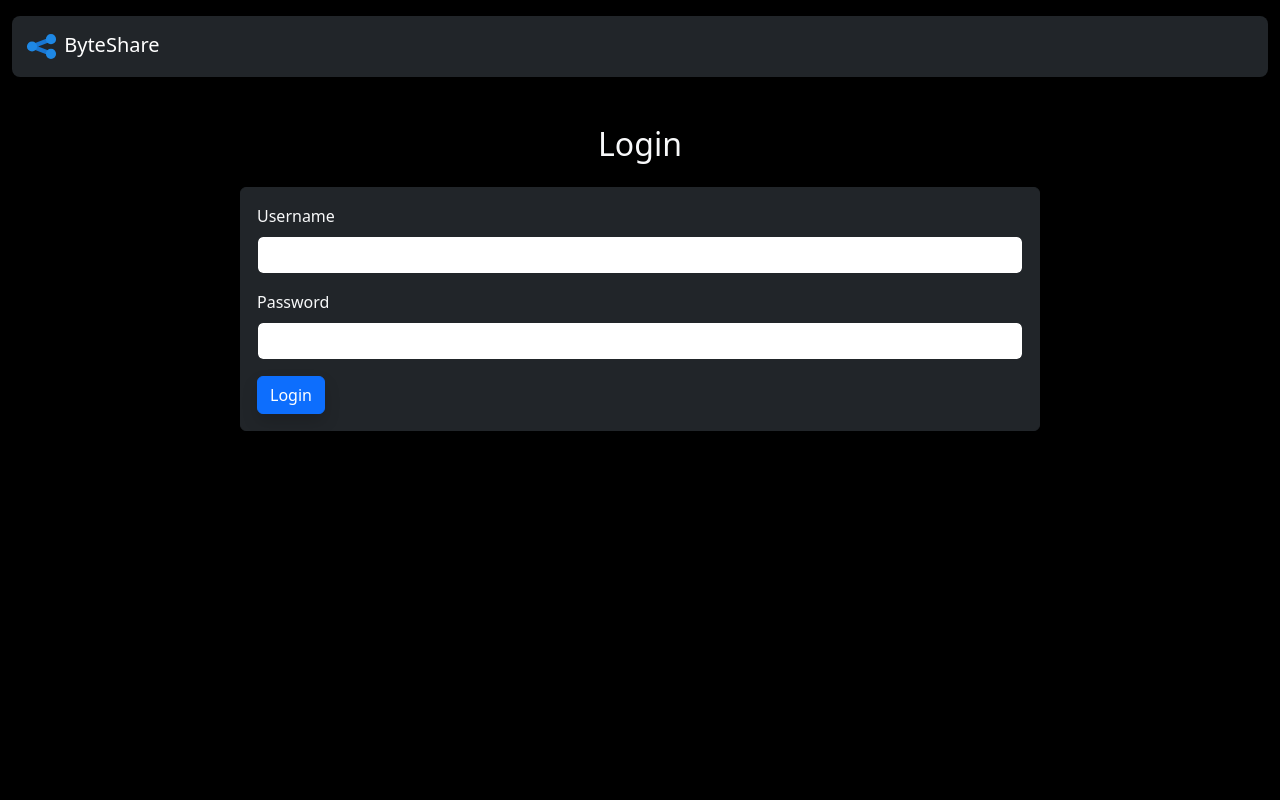
After one commit to antoniskoin/byteshare, a Flask app: page /login in a window 1280 px wide. The commit adds this page. Run offline with Flask 3, Linux system fonts and the light colour scheme.

Commit message:
added login functionality added logout functionality added profile section added secret key

```diff
--- a/configuration.cfg
+++ b/configuration.cfg
@@ -4,3 +4,6 @@ PASSWORD = [PASSWORD]
 DATABASE = [DATABASE]
 STORAGE_COLLECTION = [COLLECTION]
 ACCOUNT_COLLECTION = [COLLECTION]
+
+[APP]
+SECRET_KEY = [SECRET_KEY]
--- a/configuration.py
+++ b/configuration.py
@@ -9,7 +9,9 @@ def load_config() -> dict:
     database = config.get("DATABASE", "DATABASE")
     storage_collection = config.get("DATABASE", "STORAGE_COLLECTION")
     account_collection = config.get("DATABASE", "ACCOUNT_COLLECTION")
+    secret_key = config.get("APP", "SECRET_KEY")
     config = {"username": username, "password": password, "database": database,
               "storage_collection": storage_collection,
-              "account_collection": account_collection}
+              "account_collection": account_collection,
+              "secret_key": secret_key}
     return config
--- a/main.py
+++ b/main.py
@@ -1,14 +1,16 @@
 import pathlib
 
+import bcrypt
 import pymongo
 from bson import ObjectId
-from flask import Flask, render_template, request, redirect, url_for, make_response
+from flask import Flask, render_template, request, redirect, url_for, make_response, session
 
 from configuration import load_config
 from helpers.account import is_strong_password, generate_profile_image, hash_password
 
 app = Flask(__name__)
 config = load_config()
+app.secret_key = config["secret_key"]
 uri = f"mongodb+srv://{config['username']}:{config['password']}@cluster0.stl7rpk.mongodb.net/?retryWrites=true&w=majority"
 client = pymongo.MongoClient(uri)
 database = client.get_database(config["database"])
@@ -17,36 +19,45 @@ records = database.get_collection(config["storage_collection"])
 
 @app.route("/")
 def dashboard():
-    shared_files = records.find({})
-    files = []
-    for shared_file in shared_files:
-        title = shared_file["title"]
-        filename = shared_file["filename"]
-        extension = shared_file["extension"]
-        file_id = shared_file["_id"]
-        file_url = f"http://127.0.0.1/share/{file_id}"
-        files.append({
-            "file_id": file_id,
-            "title": title,
-            "filename": filename,
-            "extension": extension,
-            "file_url": file_url
-        })
+    if "username" in session:
+        shared_files = records.find({})
+        files = []
+        for shared_file in shared_files:
+            title = shared_file["title"]
+            filename = shared_file["filename"]
+            extension = shared_file["extension"]
+            file_id = shared_file["_id"]
+            file_url = f"http://127.0.0.1/share/{file_id}"
+            files.append({
+                "file_id": file_id,
+                "title": title,
+                "filename": filename,
+                "extension": extension,
+                "file_url": file_url
+            })
 
-    return render_template("dashboard.html", files=files)
+        return render_template("dashboard.html", files=files)
+    else:
+        return redirect(url_for("login"))
 
 
 @app.route("/upload_file")
 def upload_file():
-    return render_template("file_share.html")
+    if "username" in session:
+        return render_template("file_share.html")
+
+    return redirect(url_for("login"))
 
 
 @app.route("/delete", methods=["GET"])
 def delete_file():
-    if request.method == "GET":
-        file_id = request.args.get("id")
-        records.delete_one({"_id": ObjectId(file_id)})
-    return redirect(url_for("dashboard"))
+    if "username" in session:
+        if request.method == "GET":
+            file_id = request.args.get("id")
+            records.delete_one({"_id": ObjectId(file_id)})
+        return redirect(url_for("dashboard"))
+    else:
+        return redirect(url_for("login"))
 
 
 @app.route("/share/<file_id>")
@@ -71,6 +82,9 @@ def download_file(file_id):
 
 @app.route("/upload", methods=["POST"])
 def upload():
+    if "username" not in session:
+        return redirect(url_for("login"))
+
     if request.method == "POST":
         share_title = request.form.get("share_title")
         submitted_file = request.files.get("file")
@@ -155,9 +169,47 @@ def register():
             return render_template("register.html", message=message)
 
 
-@app.route("/login")
+@app.route("/login", methods=["GET", "POST"])
 def login():
-    return render_template("login.html")
+    if request.method == "GET":
+        return render_template("login.html")
+    else:
+        username = request.form.get("username")
+        password = request.form.get("password")
+        accounts = database.get_collection(config["account_collection"])
+        account = accounts.find_one({"username": username})
+        if not account:
+            message = "This user doesn't exist."
+            return render_template("login.html", message=message)
+
+        remote_password = account["password"]
+        if bcrypt.checkpw(password.encode("utf-8"), remote_password):
+            session["username"] = account["username"]
+            return redirect(url_for("dashboard"))
+        else:
+            message = "Wrong password. Please try again."
+            return render_template("login.html", message=message)
+
+
+@app.route("/profile")
+def profile():
+    if "username" in session:
+        username = session["username"]
+        accounts = database.get_collection(config["account_collection"])
+        account = accounts.find_one({"username": username})
+        profile_image = account["profile_image"].decode()
+        account_data = {"username": username, "profile_image": profile_image}
+        return render_template("profile.html", account_data=account_data)
+    else:
+        return redirect(url_for("login"))
+
+
+@app.route("/logout")
+def logout():
+    if "username" in session:
+        session.pop("email", None)
+        session.pop("username", None)
+        return redirect(url_for("login"))
 
 
 if __name__ == "__main__":
--- a/templates/dashboard.html
+++ b/templates/dashboard.html
@@ -28,7 +28,7 @@
             </div>
             <div class="navbar-nav ms-auto">
                 <div class="btn-group p-2">
-                    <a href="/logout" class="btn btn-danger shadow" aria-current="page">Logout</a>
+                    <a href="/profile" class="btn btn-success shadow" aria-current="page">Profile</a>
                 </div>
             </div>
         </div>
--- /dev/null
+++ b/templates/login.html
@@ -0,0 +1,54 @@
+<!DOCTYPE html>
+<html lang="en">
+<head>
+    <meta charset="UTF-8">
+    <meta name="viewport" content="width=device-width, initial-scale=1">
+    <title>ByteShare - Login</title>
+    <link href="https://cdn.jsdelivr.net/npm/bootstrap@5.2.3/dist/css/bootstrap.min.css" rel="stylesheet"
+          integrity="sha384-rbsA2VBKQhggwzxH7pPCaAqO46MgnOM80zW1RWuH61DGLwZJEdK2Kadq2F9CUG65" crossorigin="anonymous">
+</head>
+<body class="d-flex flex-column min-vh-100" style="background-color: #000000">
+
+<div class="container-fluid mt-3">
+    <nav class="navbar navbar-expand-lg navbar-dark bg-dark rounded rounded-3 shadow">
+        <div class="container-fluid">
+            <a class="navbar-brand" href="/">
+                <img src="../static/logo.svg" alt="logo" width="35" class="d-inline-block align-text-center img-fluid">
+                ByteShare
+            </a>
+        </div>
+    </nav>
+</div>
+
+<div class="container-fluid d-flex justify-content-center mt-5">
+    <h2 class="text-light">Login</h2>
+</div>
+
+{% if message %}
+    <div class="container-fluid d-flex justify-content-center pt-3">
+        <div class="alert alert-danger border-3 border-light" role="alert">
+            {{ message }}
+        </div>
+    </div>
+{% endif %}
+
+<div class="container-fluid d-flex justify-content-center p-3 shadow">
+    <div class="card border-dark bg-dark shadow" style="width: 50rem;">
+        <div class="card-body">
+            <form action="/login" method="POST">
+                <div class="mb-3">
+                    <label for="txtUsername" class="form-label text-light">Username</label>
+                    <input type="text" class="form-control border-dark" id="txtUsername" name="username" required>
+                </div>
+                <div class="mb-3">
+                    <label for="txtPassword" class="form-label text-light">Password</label>
+                    <input type="password" name="password" class="form-control border-dark" id="txtPassword" required>
+                </div>
+                <button type="submit" class="btn btn-primary shadow">Login</button>
+            </form>
+        </div>
+    </div>
+</div>
+
+</body>
+</html>
```
Also changed, not shown: templates/profile.html (added, +45 -0 lines).
